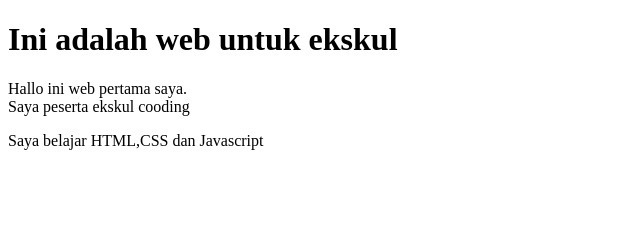
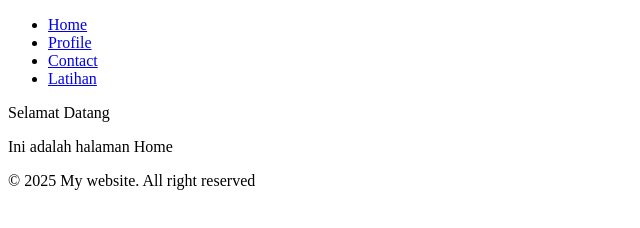
Before and after one commit to marvas437/Ekskul-Coding-SMK-BL, a plain HTML site: page index.html in a window 1280 px wide. Shown: the whole page, without its empty margins (0-640 px from the left). Drawn offline with Linux system fonts and the light colour scheme.

Commit message:
Update index.html

```diff
--- a/index.html
+++ b/index.html
@@ -1,11 +1,30 @@
 <!DOCTYPE html>
 <html>
     <head>
-        <title>Web Japass</title>
+        <title>Home - Website</title>
     </head>
     <body>
-        <h1>Ini adalah web untuk ekskul</h1>
-        <p>Hallo ini web pertama saya.</br>Saya peserta ekskul cooding</p>
-        <p>Saya belajar HTML,CSS dan Javascript</p>
+       <header>
+           <nav class="navbar">
+               <ul>
+                   <li><a href="index.html" class="active">Home</a></li>
+                   <li><a href="#" class="active">Profile</a></li>
+                   <li><a href="#" class="active">Contact</a></li>
+                   <li><a href="#" class="active">Latihan</a></li>
+               </ul>
+           </nav>
+       </header>
+
+        <main>
+            <section class="home">
+                <hl>Selamat Datang</hl>
+                <p>Ini adalah halaman Home</p>
+            </section>
+        </main>
+
+        <footer>
+            <p>&copy; 2025 My website. All right reserved</p>
+        </footer>
     </body>
+
 </html>
```
